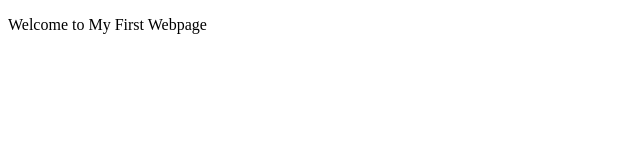
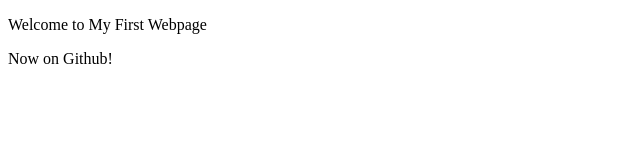
Before and after one commit to ga5240/ga5240.github.io, a plain HTML site: page index.html in a window 1280 px wide. Shown: the whole page, without its empty margins (0-640 px from the left). Drawn offline with Linux system fonts and the light colour scheme.

Commit message:
Added new paragraph

```diff
--- a/index.html
+++ b/index.html
@@ -7,6 +7,7 @@
 <body>
 
     <p>Welcome to My First Webpage</p>
+    <p>Now on Github!</p>
 
 </body>
 
```
